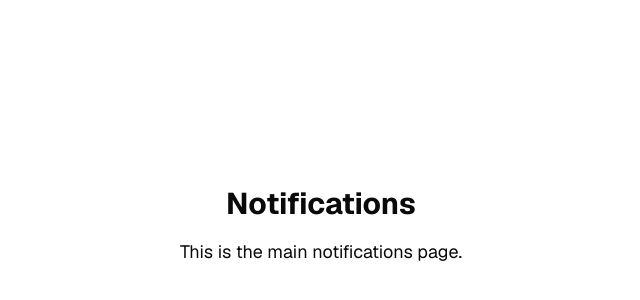
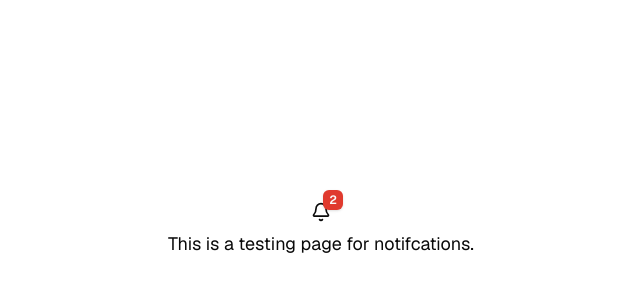
Before and after one commit to Akib306/Campus-Find, a Next.js app: page /notification in a window 1280 px wide. Shown: the part 174-474 px from the top of the page, without its empty margins (319-959 px from the left). Built offline with nearby package versions, Linux system fonts and the light colour scheme; no server answers.

Commit message:
feat: add a badge to display unread notifications

```diff
--- a/app/notification/page.tsx
+++ b/app/notification/page.tsx
@@ -1,8 +1,11 @@
+import { NotificationBell } from "@/components/notification-bell"
+
 export default function NotificationPage() {
     return (
         <main className="min-h-screen flex flex-col items-center justify-center">
-            <h1 className="text-3xl font-bold mb-4">Notifications</h1>
-            <p className="text-lg">This is the main notifications page.</p>
+            <NotificationBell />
+            {/* <h1 className="text-3xl font-bold mb-4">Notifications</h1> */}
+            <p className="text-lg">This is a testing page for notifcations.</p>
         </main>
     );
 }
--- /dev/null
+++ b/components/notification-bell.tsx
@@ -0,0 +1,71 @@
+"use client";
+
+import { Bell } from "lucide-react";
+import {
+  DropdownMenu,
+  DropdownMenuContent,
+  DropdownMenuItem,
+  DropdownMenuLabel,
+  DropdownMenuSeparator,
+  DropdownMenuTrigger,
+} from "@/components/ui/dropdown-menu";
+import { Badge } from "@/components/ui/badge";
+
+// Sample notifications
+export function NotificationBell() {
+  const notifications = [
+    {
+      id: "1",
+      user_id: "random-user-id",
+      message: "Possible match found for your lost item",
+      type: "in_app",
+      link: "/listings/123",
+      is_read: false,
+      created_at: new Date(Date.now() - 2 * 60 * 1000).toISOString() // 2 min ago
+    },
+    {
+      id: "2",
+      user_id: "random-user-id",
+      message: "New item posted matching your search",
+      type: "both",
+      link: "/listings/456",
+      is_read: false,
+      created_at: new Date(Date.now() - 60 * 60 * 1000).toISOString() // 1 hour ago
+    },
+    {
+      id: "3",
+      user_id: "random-user-id",
+      message: "Your item has been marked as found",
+      type: "email",
+      link: "/listings/789",
+      is_read: true,
+      created_at: new Date(Date.now() - 9 * 60 * 60 * 1000).toISOString() // 9 hours ago
+    },
+  ];
+
+  const unreadCount = notifications.filter(n => !n.is_read).length; // Count of unread notifications
+
+  return (
+    <DropdownMenu>
+      <DropdownMenuTrigger asChild>
+        <button className="relative p-2 hover:bg-accent rounded-md">
+          <Bell size={20} />
+
+          {/* A badge, visible only when there are unread notifications. */}
+          {unreadCount > 0 && (
+            <Badge variant="destructive" className="absolute -top-1 -right-1 h-5 w-5 flex items-center justify-center p-0 text-xs">{unreadCount}</Badge>
+          )}
+        </button>
+      </DropdownMenuTrigger>
+      <DropdownMenuContent align="end" className="w-80">
+        <DropdownMenuLabel>Notifications</DropdownMenuLabel>
+        <DropdownMenuSeparator />
+
+        <DropdownMenuSeparator />
+        <DropdownMenuItem className="text-center justify-center cursor-pointer">
+          View all notifications
+        </DropdownMenuItem>
+      </DropdownMenuContent>
+    </DropdownMenu>
+  );
+}
```
